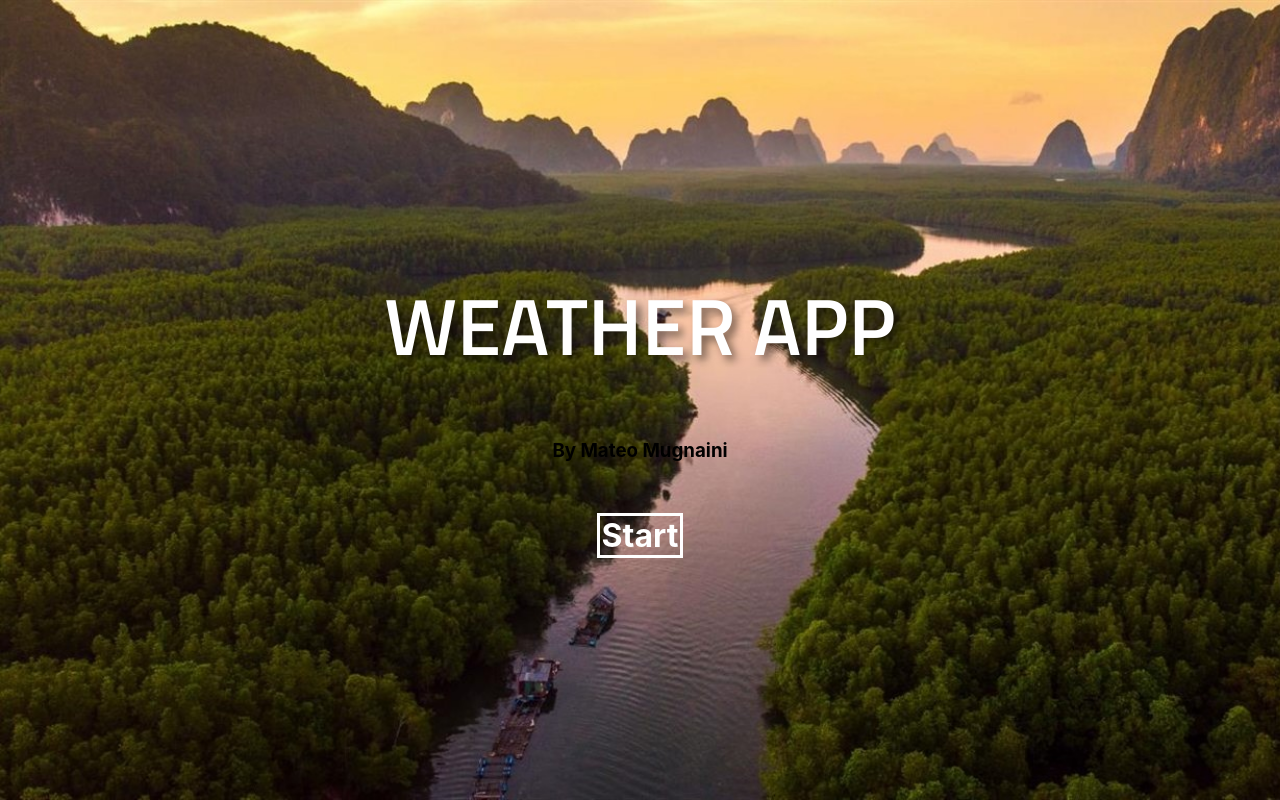
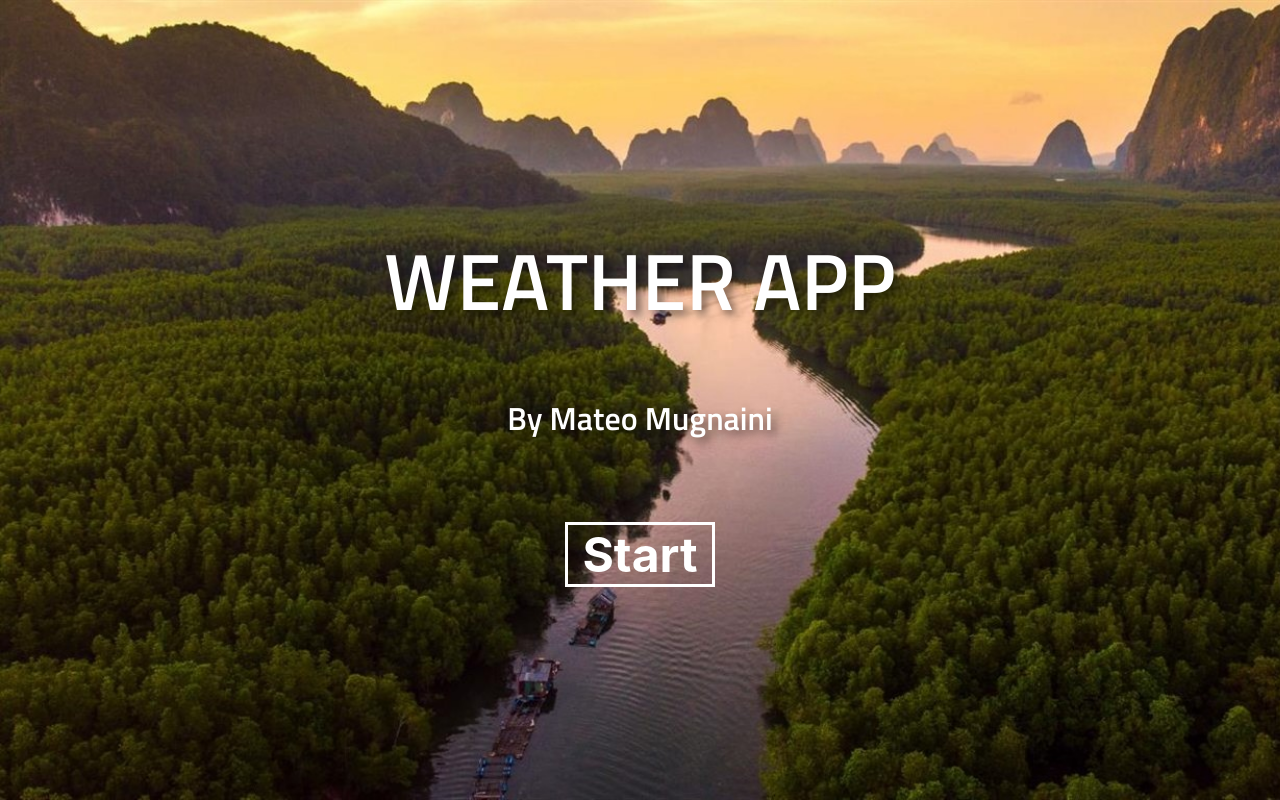
Before and after one commit to mateo-mugnaini/Weather-APP, a React (Create React App) app: page / in a window 1280 px wide. Built offline with nearby package versions, Linux system fonts and the light colour scheme.

Commit message:
Correccion de errores 4

```diff
--- a/src/Components/Home/Home.js
+++ b/src/Components/Home/Home.js
@@ -20,7 +20,7 @@ const Home = () => {
 
     try {
       if (city === "") {
-        setError("⛔ No has ingresado ninguna ciudad ⛔");
+        setError("⛔ You have not entered any city ⛔");
         setWeatherData(null);
         return;
       }
@@ -56,12 +56,12 @@ const Home = () => {
         setError("");
       } else {
         setWeatherData(null);
-        setError("⛔ No se encontraron datos para la ciudad especificada ⛔");
+        setError("⛔ No data found for the specified city ⛔");
       }
     } catch (error) {
       console.error("Error:", error);
       setWeatherData(null);
-      setError("⛔ Hay un error de tipeo. Corríjelo y vuelve a buscar ⛔");
+      setError("⛔ There is a typo. Please correct it and search again. ⛔");
     }
   };
 
--- a/src/Components/LandingPage/LandingPage.module.css
+++ b/src/Components/LandingPage/LandingPage.module.css
@@ -19,15 +19,25 @@
     text-shadow: 0.3rem 0.3rem 0.5rem rgba(0, 0, 0, 0.5);
 }
 
+.Subtitulo{
+    font-size: 2rem;
+    font-family: "Titillium Web";
+    color: white;
+    text-shadow: 0.3rem 0.3rem 0.5rem rgba(0, 0, 0, 0.5);
+
+}
+
 /* BOTON */
 .Contenedor_Btn {
     display: flex;
     justify-content: center;
+    align-items: center;
+    align-content: center
 }
 
 .Btn {
-    width: 5rem;
-    font-size: 2rem;
+    width: 9rem;
+    font-size: 3rem;
     background-color: transparent;
     border: .2rem white solid;
     color: white;
@@ -35,7 +45,7 @@
 }
 
 .Btn:hover {
-    width: 7rem;
+    width: 12rem;
     font-size: 3rem;
 }
 
```
